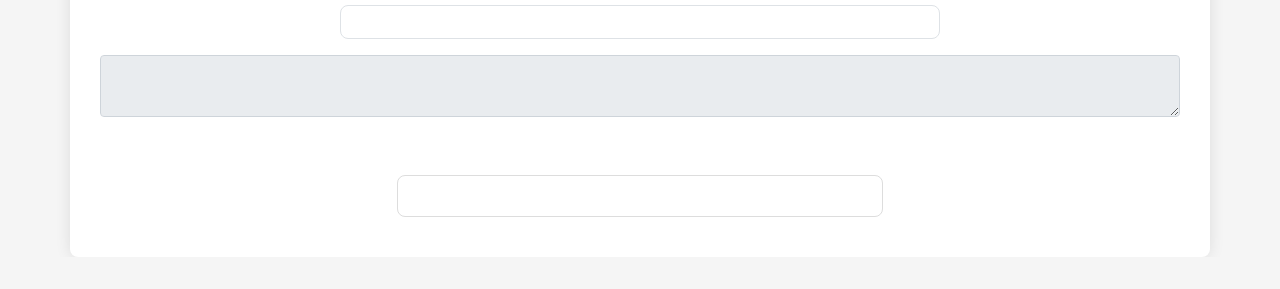
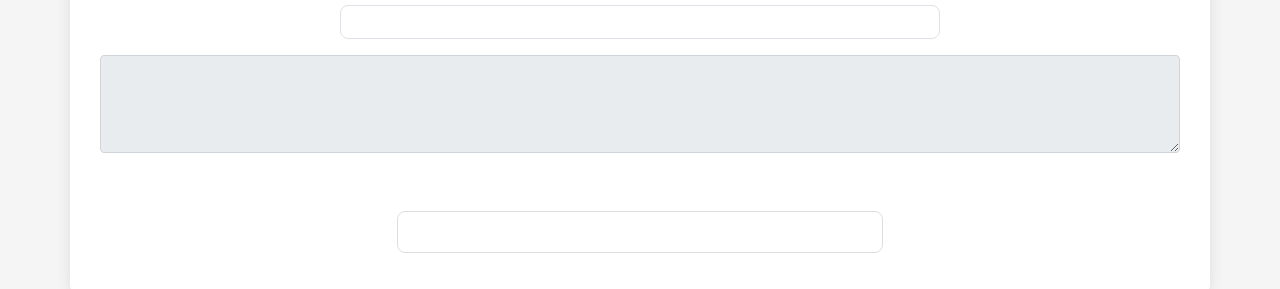
Before and after one commit to preetamlenka3/Github-Readme-Generator, a plain HTML site: page index.html in a window 1280 px wide. Shown: the part 729-1018 px from the top of the page. Before the commit the page ends 986 px from the top, so only its background shows below. Drawn offline with nearby package versions, Linux system fonts and the light colour scheme.

Commit message:
Update index.html

```diff
--- a/index.html
+++ b/index.html
@@ -49,7 +49,7 @@
             <div id="livePreview" class="border p-3 mb-3"></div>
         </div>
 
-        <textarea id="output" class="form-control mt-3" readonly></textarea>
+        <textarea id="output" class="form-control mt-3 p-4" readonly></textarea>
 
         <div class="additional-features mt-5">
             <!-- Placeholder for Additional Features -->
```
